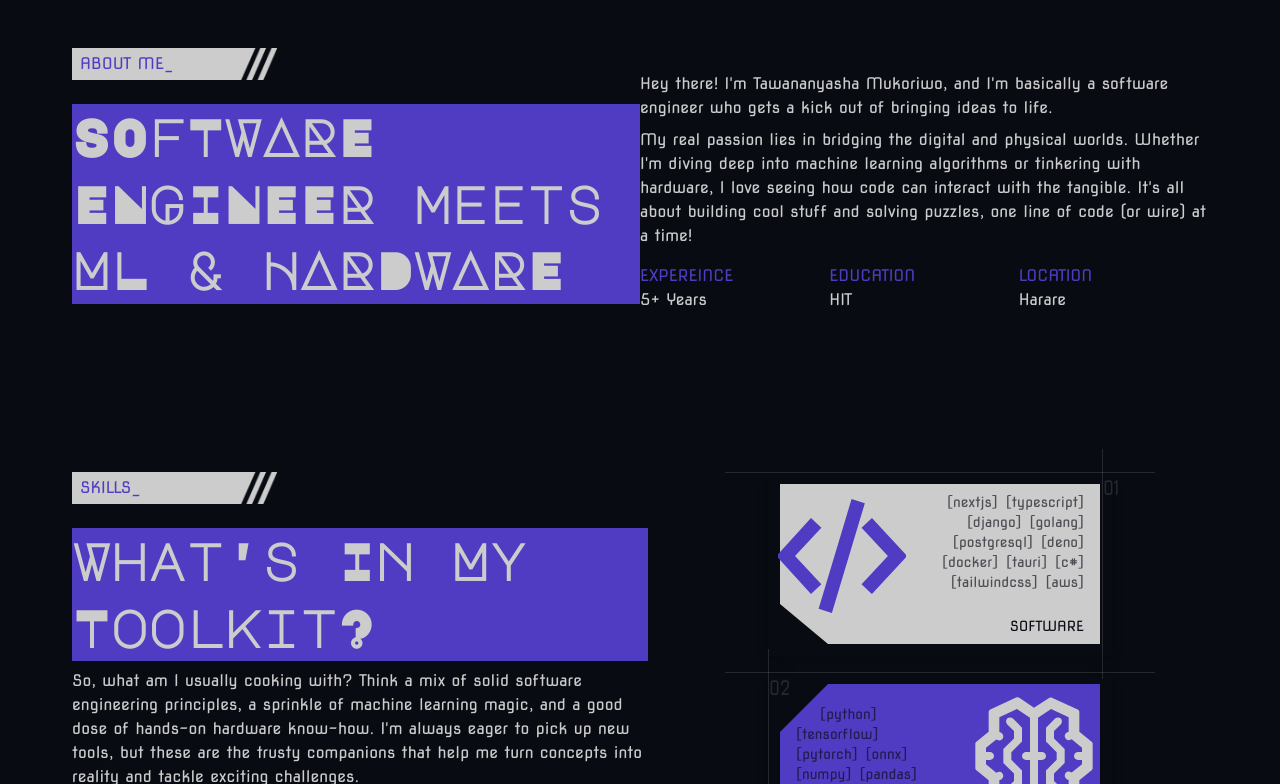
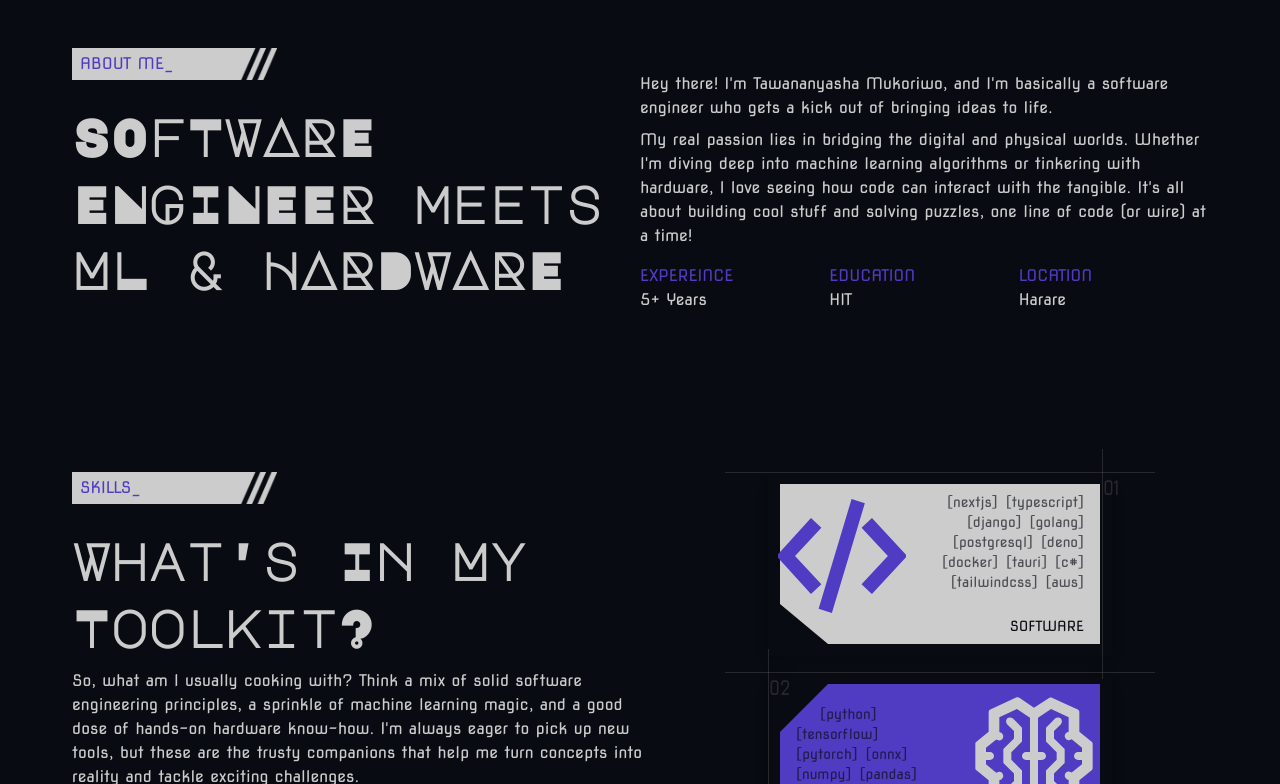
Before and after one commit to TawanaState/portfolio-site, a Next.js app: page / in a window 1280 px wide. Shown: the part 776-1560 px from the top of the page. Built offline with nearby package versions, Linux system fonts and the light colour scheme.

Commit message:
Fixed bg color bug

```diff
--- a/src/app/globals.css
+++ b/src/app/globals.css
@@ -95,7 +95,7 @@ h2{
   font-weight: 600;
   color: var(--foreground);
   line-height: 1.3;
-  @apply text-[2rem] md:text-[3.2rem] bg-primary;
+  @apply text-[2rem] md:text-[3.2rem];
 }
 .dud{/* For the text scramble */
   @apply text-muted;
```
